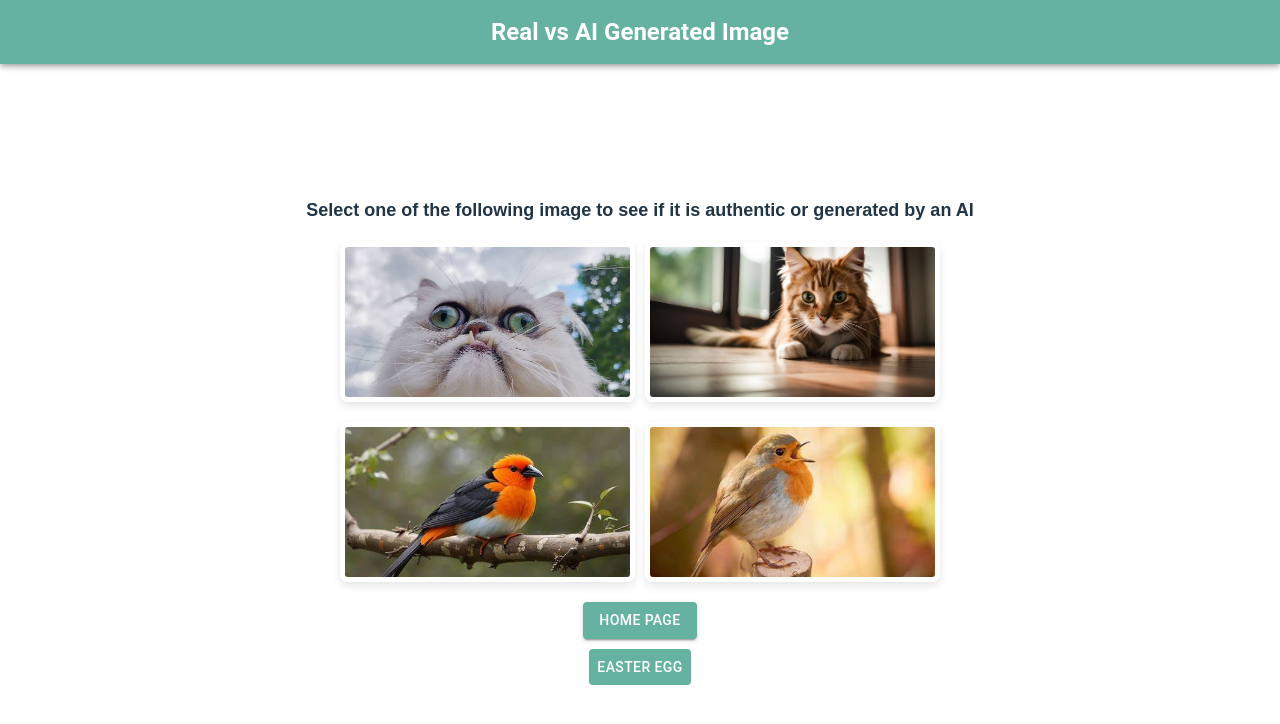
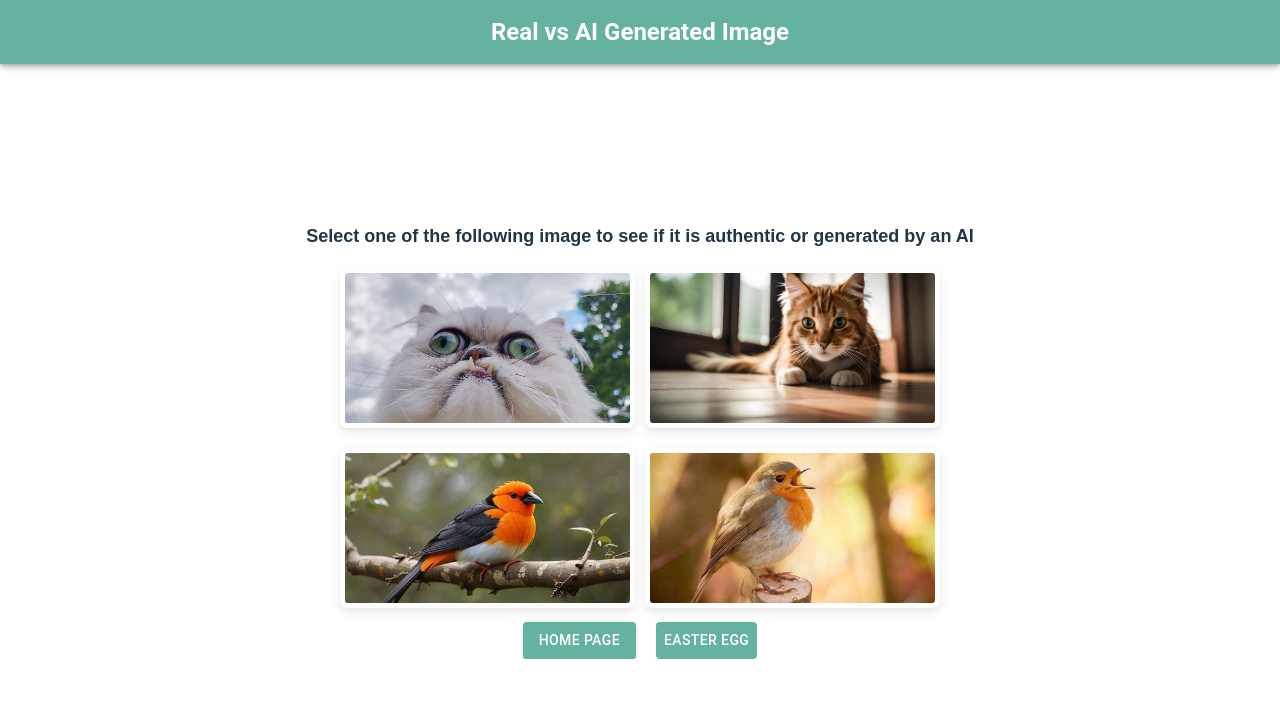
Before and after one commit to josua-ramouche/Real-vs-AI-images-detection-project, a React (Vite) app in the folder app/interface/: page /demo in a window 1280 px wide. Shown: the top 724 px of the page. Built offline with nearby package versions, Linux system fonts and the light colour scheme; the HTML template or start-up script is replaced by a standard one.

Commit message:
amélioration de la page de demo

```diff
--- a/app/interface/src/components/Demo.tsx
+++ b/app/interface/src/components/Demo.tsx
@@ -69,11 +69,11 @@ const Demo = () => {
             <DisplayCard result={result} accuracy={accuracy} />
           </div>
         ) : (null)}
+        <div className="boutons">
           <Button
           variant="contained"
           onClick={() => navigate("/home")}
           sx={{
-            marginTop:"20px",
               backgroundColor: "#65b2a0",
               color: "#fff",
               "&:hover": { backgroundColor: "#386258" },
@@ -86,12 +86,12 @@ const Demo = () => {
           onClick={handleButtonClick}
           sx={{
               backgroundColor: "#65b2a0",
-            marginTop: "10px",
               color: "#fff",
               "&:hover": { backgroundColor: "#386258" },
             }}>
               Easter egg
           </Button>
+        </div>
         {showAnimation && !animationEnded && (
         <div className="scooter-cat">
           <img
--- a/app/interface/src/components/DisplayCard.tsx
+++ b/app/interface/src/components/DisplayCard.tsx
@@ -35,8 +35,8 @@ const DisplayCard: React.FC<DisplayCardProps> = ({ result, accuracy }) => {
       return {
         title: "Error",
         icon: <FcAnswers />,
-        description: "We are sorry, the analyse failed",
-        precision: `Accuracy or the result : ${accuracy}%`,
+        description: "We are sorry, the analysis failed",
+        precision: `Please try again later`,
       };
     }
   };
--- a/app/interface/src/components/Page.css
+++ b/app/interface/src/components/Page.css
@@ -58,6 +58,12 @@ label {
 .card {
     margin-top: 10px;
 }
+.boutons {
+  display: flex;
+  justify-content: center;
+  gap: 20px;
+  margin-top: 14px;
+}
 
 .trigger-button {
     padding: 10px 20px;
```
Lines whose indentation alone changed are shown as unchanged.
